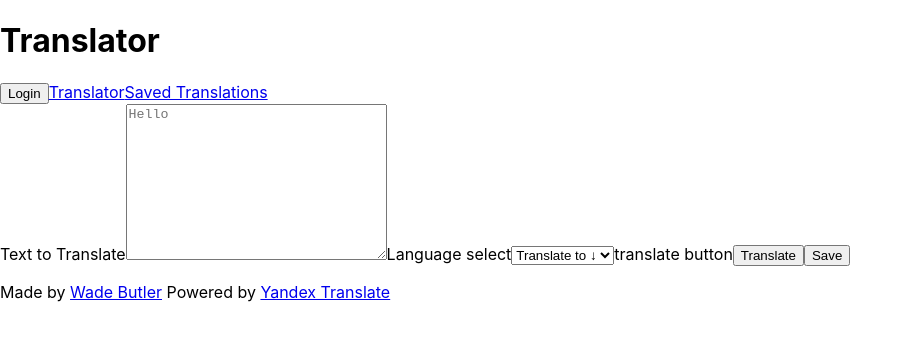
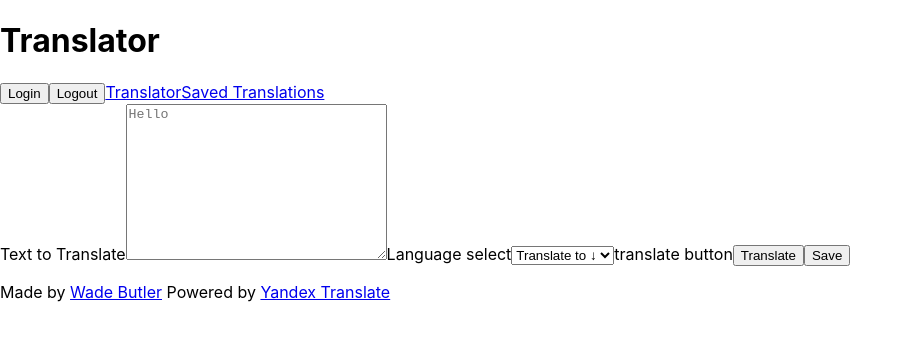
Before and after one commit to wadebutler/TranslatorBook, a React (Create React App) app: page / in a window 1280 px wide. Shown: the top 340 px of the page, without its empty margins (0-913 px from the left). Built offline with nearby package versions, Linux system fonts and the light colour scheme.

Commit message:
added saved translations from firebase to saved page in app

```diff
--- a/src/App.js
+++ b/src/App.js
@@ -54,11 +54,9 @@ class App extends Component {
         <div className="App">
           <header>
             <h1 className="title">Translator</h1>
-            {this.state.loggedIn ?
-              <button onClick={this.handleSignout}>Logout</button>
-            :
-              <button onClick={this.handleLogin}>Login</button>
-            }
+
+            <button onClick={this.handleLogin}>Login</button>
+            <button onClick={this.handleSignout}>Logout</button>
 
 
             <NavLink to="/">Translator</NavLink>
```
